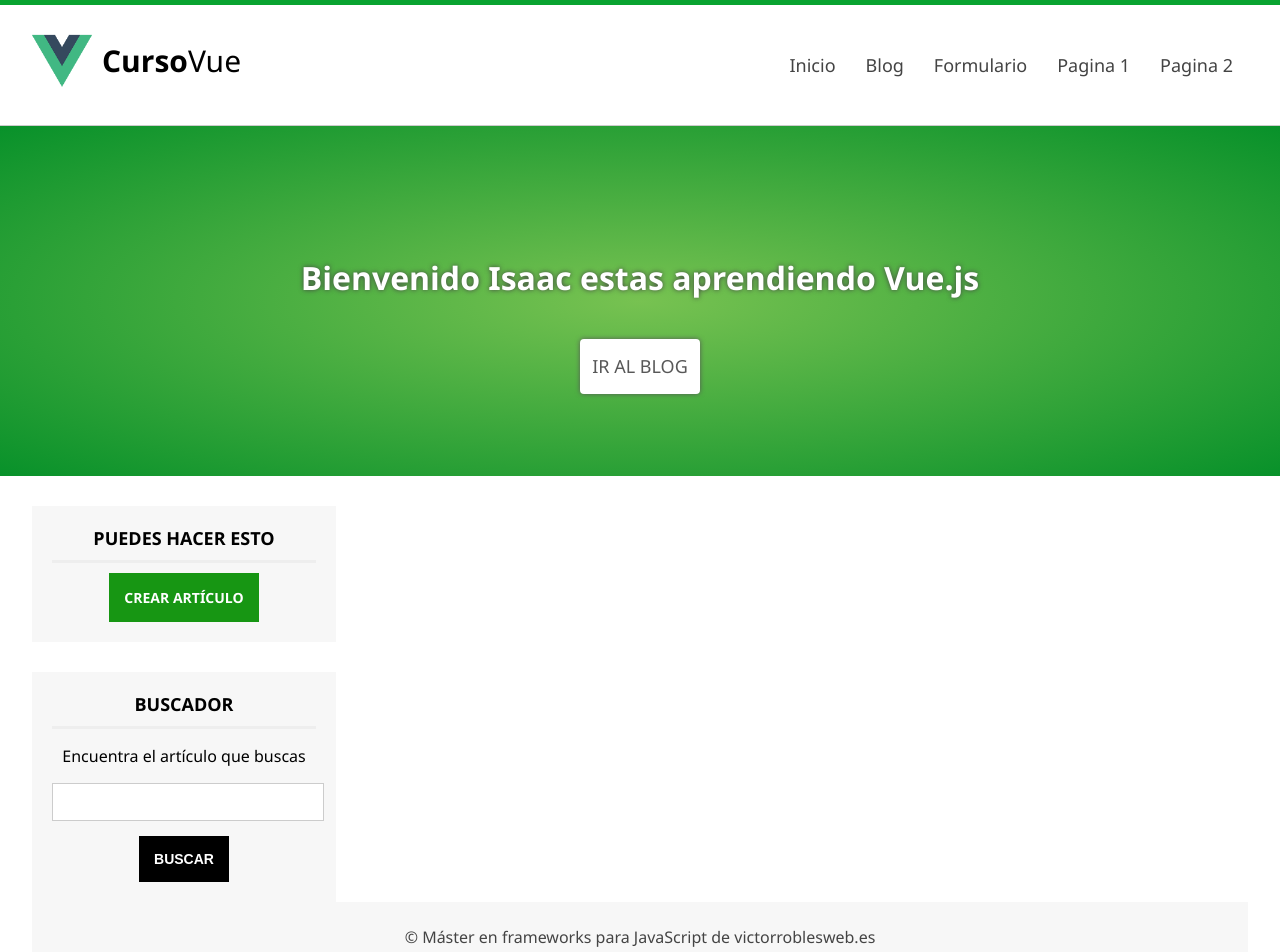
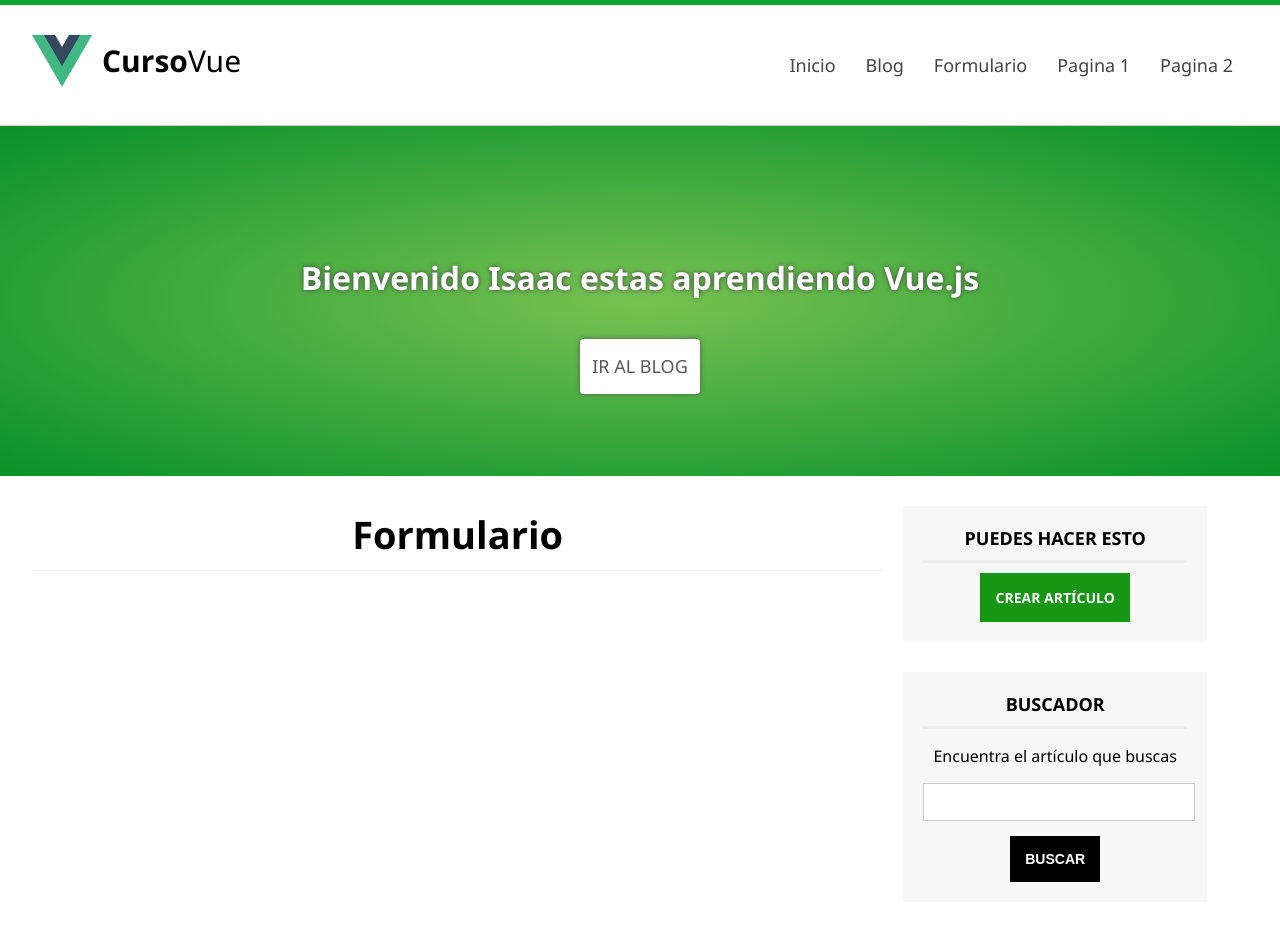
Before and after one commit to Izaack-B97/vue-project, a Vue app: page /formulario in a window 1280 px wide. Shown: the top 952 px of the page. Built offline with nearby package versions, Linux system fonts and the light colour scheme.

Commit message:
directiva router-link

```diff
--- /dev/null
+++ b/src/components/Blog.vue
@@ -0,0 +1,11 @@
+<template>
+    <section id="content">
+        <h2 class="subheader">Blog</h2>
+    </section>
+</template>
+
+<script>
+export default {
+    name: 'Blog'
+}
+</script>
--- /dev/null
+++ b/src/components/Formulario.vue
@@ -0,0 +1,11 @@
+<template>
+    <section id="content">
+        <h2 class="subheader">Formulario</h2>
+    </section>
+</template>
+
+<script>
+export default {
+    name: 'Formulario'
+}
+</script>
--- a/src/components/HeaderComponent.vue
+++ b/src/components/HeaderComponent.vue
@@ -14,19 +14,19 @@
                 <nav id="menu">
                     <ul>
                         <li>
-                            <a href="index.html">Inicio</a>
+                            <router-link to='/home'>Inicio</router-link>
                         </li>
                         <li>
-                            <a href="blog.html">Blog</a>
+                            <router-link to='/blog'>Blog</router-link>
                         </li>
                         <li>
-                            <a href="formulario.html">Formulario</a>
+                            <router-link to="/formulario">Formulario</router-link>
                         </li>
                         <li>
-                            <a href="#">Pagina 1</a>
+                            <router-link to="/pagina">Pagina 1</router-link>
                         </li>
                         <li>
-                            <a href="#">Pagina 2</a>
+                            <router-link to="/mi-componente">Pagina 2</router-link>
                         </li>
                     </ul>
                 </nav>
--- /dev/null
+++ b/src/components/Pagina.vue
@@ -0,0 +1,11 @@
+<template>
+    <section id="content">
+        <h2 class="subheader">P&aacute;gina de prueba</h2>
+    </section>
+</template>
+
+<script>
+export default {
+    name: 'Pagina'
+}
+</script>
```
Also changed, not shown: src/main.js (+7 -0 lines).
